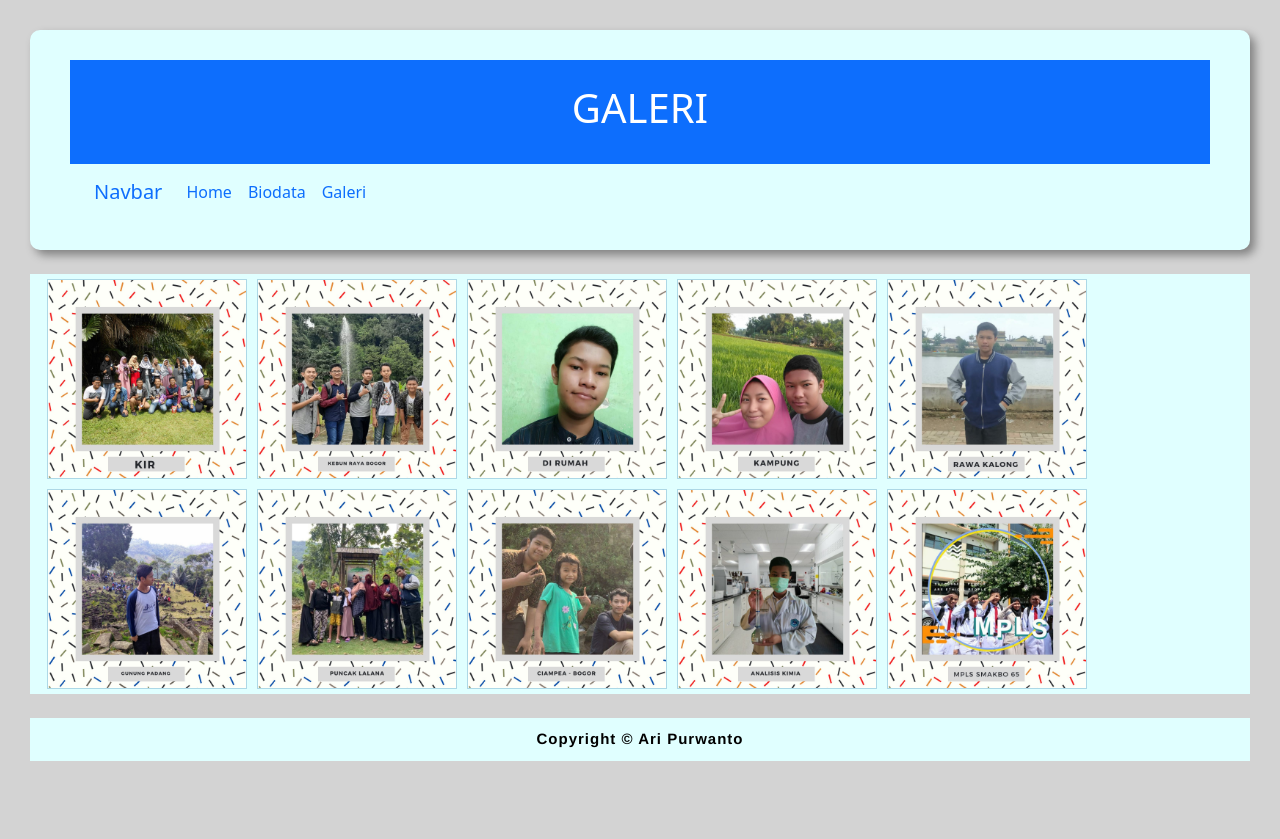
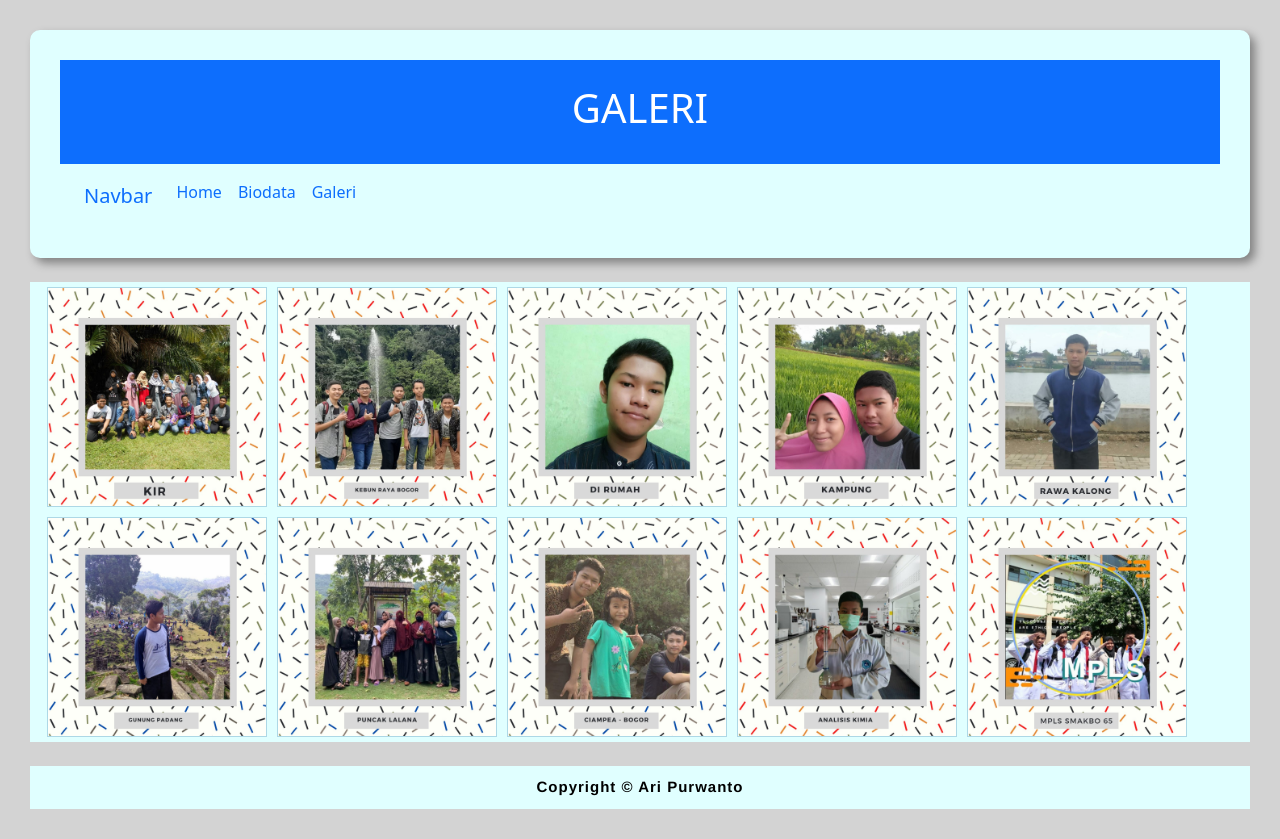
Before and after one commit to Aripurwanto65/Aripurwanto65.github.io, a plain HTML site: page galeri.html in a window 1280 px wide. Before the commit the page ends 800 px from the top, so only its background shows below. Drawn offline with nearby package versions, Linux system fonts and the light colour scheme.

Commit message:
Update galeri.html

```diff
--- a/galeri.html
+++ b/galeri.html
@@ -7,20 +7,20 @@
 </head>
 <body>
 <div class="container-fluid1">
-  <div class="container-lg bg-primary text-white text-center">
+  <div class="container bg-primary text-white text-center">
     <br/>
       <h1>GALERI</h1>
     <br/>
   </div>
-<div class="container-lg">
+<div class="container">
 <nav class="navbar navbar-expand navbar-collapse">
-  <div class="container-lg">
+  <div class="container">
     <a class="navbar-brand" href="#">Navbar</a>
     <button class="navbar-toggler" type="button" data-bs-toggle="collapse" data-bs-target="#navbarSupportedContent" aria-controls="navbarSupportedContent" aria-expanded="false" aria-label="Toggle navigation">
       <span class="navbar-toggler-icon"></span>
     </button>
     <div class="collapse navbar-collapse" id="navbarSupportedContent">
-      <ul class="navbar-nav me-auto mb-2 mb-lg-0">
+      <ul class="navbar-nav me-auto mb-2 mb-0">
         <li class="nav-item">
           <a class="nav-link active" aria-current="page" href="https://Aripurwanto65.github.io/index.html">Home</a>
         </li>
@@ -65,7 +65,7 @@
       margin: 5px;
       border:1px solid lightblue;
       float: left;
-      width: 200px;
+      width: 220px;
     }
     .gallery img {
       width: 100%;
@@ -86,7 +86,7 @@
 
   </style>
   <br>
-
+  <center>
 <div class="container">
 
     <div class="gallery">
@@ -130,6 +130,7 @@
     </div>
 
   </div>
+</center>
 
   <br>
 
```
